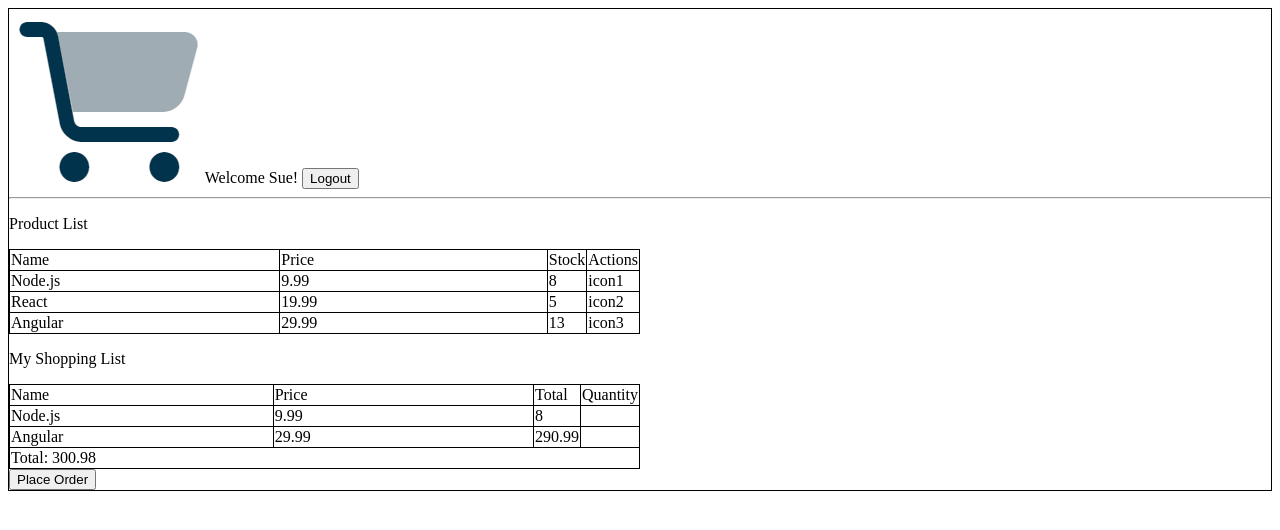
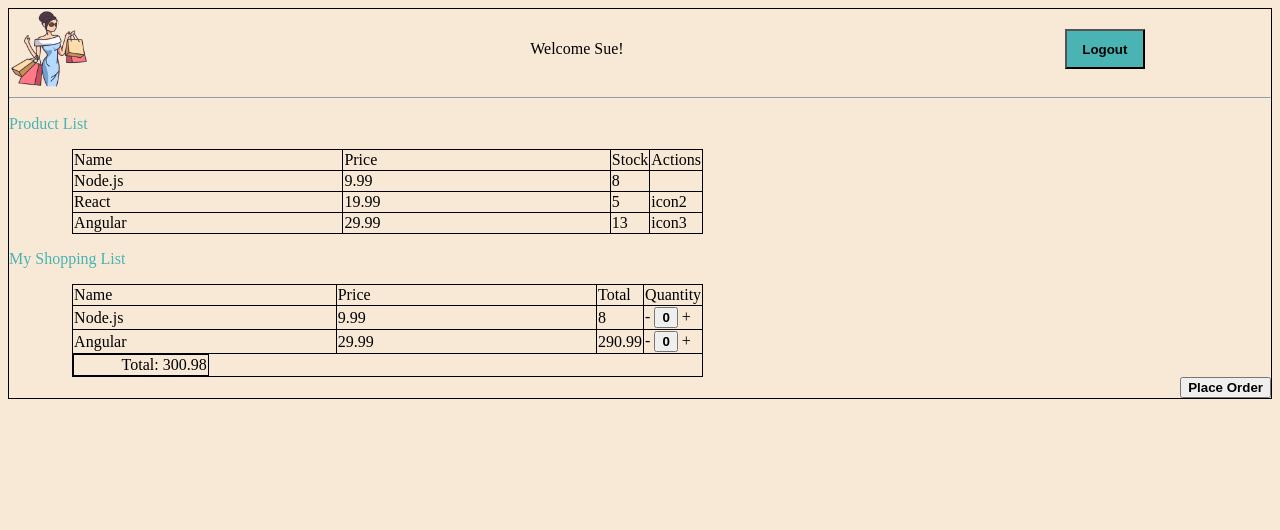
Before and after one commit to smwemeke/WAP2023Nov, a plain HTML site: page Lab3/order.html in a window 1280 px wide. Drawn offline with Linux system fonts and the light colour scheme.

Commit message:
css changes

```diff
--- a/Lab3/order.css
+++ b/Lab3/order.css
@@ -1,3 +1,20 @@
+body{
+    background-color:rgb(247, 233, 214)
+}
+#container{
+    border:1px solid;
+}
+#tab1 {
+    margin-left: 5%;
+}
+#tab2 {
+    margin-left: 5%;
+}
+#header{
+    display:flex;
+    justify-content: space-between;
+    align-items: center;
+}
 table,tr,td{
     border: 1px solid;
     width:50%
@@ -5,7 +22,36 @@ table,tr,td{
 }
 .welcome{
     border: 1px solid;
+
 }
 table{
     border-collapse: collapse;
 }
+.button {
+
+    display: flex;
+    justify-content: flex-end;
+}
+.total{
+    display: flex;
+    justify-content: flex-end;
+}
+#header button{
+    font-weight: bold;
+    margin-right: 10%;
+    height:40px;
+    width:80px;
+    background-color: rgb(74, 179, 179);
+
+
+}
+button{
+    font-weight: bold;
+}
+p{
+
+    color:rgb(74, 179, 179);
+}
+#logo{
+    width:80px;
+}
--- a/Lab3/order.html
+++ b/Lab3/order.html
@@ -4,17 +4,20 @@
     <meta charset="UTF-8">
     <meta name="viewport" content="width=<device-width>, initial-scale=1.0">
     <title>Order</title>
+    <link rel="stylesheet" href="https://cdnjs.cloudflare.com/ajax/libs/font-awesome/4.7.0/css/font-awesome.min.css"/>
     <link href="order.css" type="text/css" rel="stylesheet"/>
+
 </head>
 <body>
-<div class="welcome">
-
-    <img src="order-logo.png" alt="logo"/>
+<div id="container">
+    <div id="header">
+    <img id="logo" src="woman.png" alt="logo"/>
     <span>Welcome Sue!</span>
     <button>Logout</button>
+    </div>
     <hr/>
     <p>Product List</p>
-    <table>
+    <table id="tab1">
         <tr>
             <td>Name</td>
             <td>Price</td>
@@ -25,7 +28,7 @@
             <td>Node.js</td>
             <td>9.99</td>
             <td>8</td>
-            <td>icon1</td>
+            <td><i class="fa-solid fa-cart-shopping"></i></td>
         </tr>
         <tr>
             <td>React</td>
@@ -41,7 +44,7 @@
         </tr>
     </table>
     <p>My Shopping List</p>
-    <table>
+    <table id="tab2">
         <tr>
             <td>Name</td>
             <td>Price</td>
@@ -52,20 +55,22 @@
             <td>Node.js</td>
             <td>9.99</td>
             <td>8</td>
-            <td></td>
+            <td> - <button> 0 </button> + </td>
         </tr>
         <tr>
             <td>Angular</td>
             <td>29.99</td>
             <td>290.99</td>
-            <td> </td>
+            <td> - <button>0  </button> + </td>
         </tr>
         <tr>
-            <td colspan="4">Total: 300.98</td>
+            <td class="total"colspan="4" >Total: 300.98</td>
         </tr>
 
     </table>
-    <button>Place Order</button>
+    <div class="button">
+        <button>Place Order</button>
+    </div>
 </div>
 </body>
 </html>
```
Also changed, not shown: Lab3/bag.png (added), Lab3/shopping-bags.png (added), Lab3/woman.png (added).
